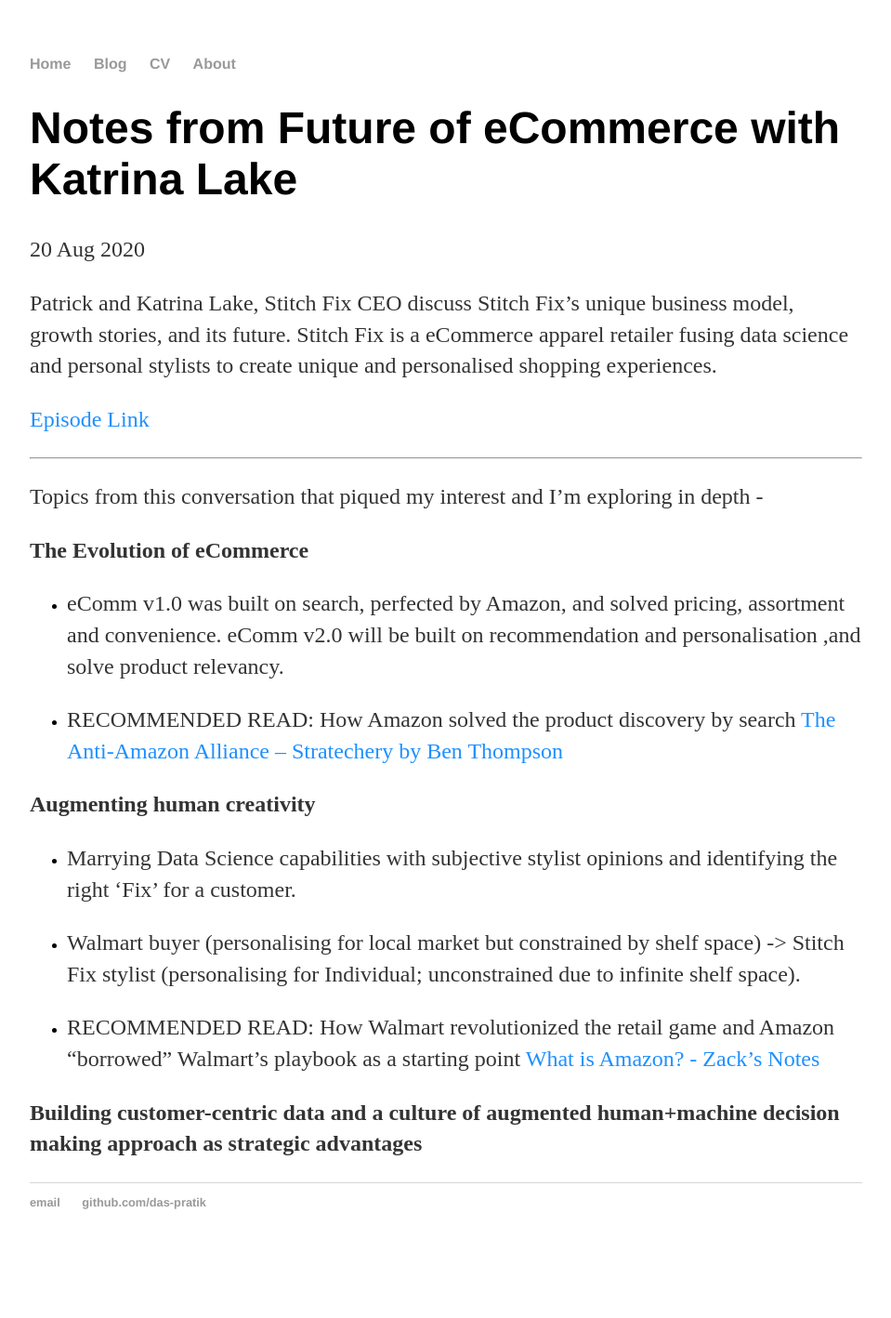
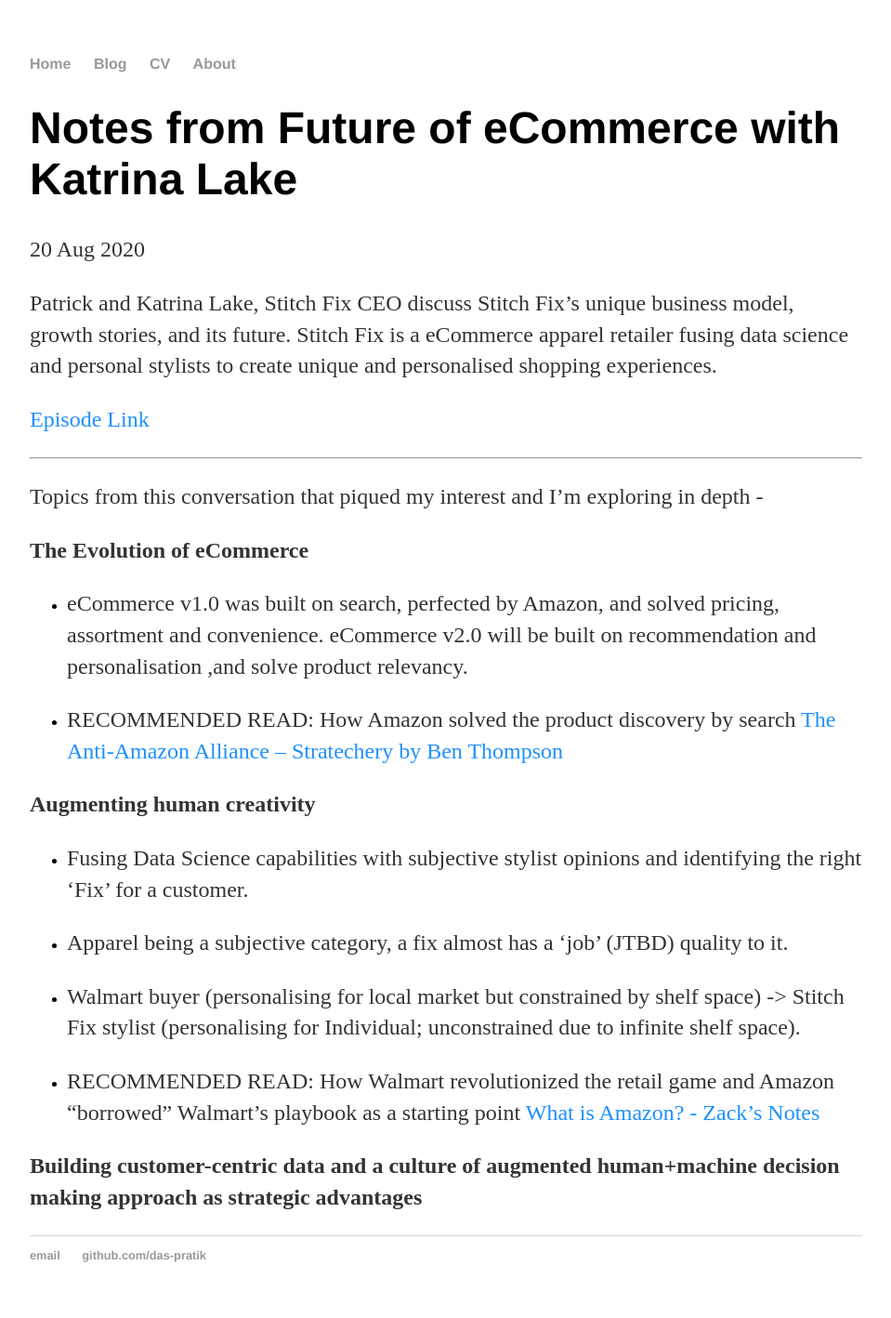
Before and after one commit to das-pratik/das-pratik.github.io, a Jekyll site: the page built from _posts/2020-08-20-stitchfix-and-future-of-ecommerce.md, in a window 1280 px wide. Shown: the whole page at 93% size, without its empty margins (160-1119 px from the left). Built offline with Jekyll 4.4.1, drawn with Linux system fonts in a browser that asks for light colours; before the commit the page ends 1361 px from its top, so only the background shows below that.

Commit message:
Updated future-of-ecommerce post

```diff
--- a/_posts/2020-08-20-stitchfix-and-future-of-ecommerce.md
+++ b/_posts/2020-08-20-stitchfix-and-future-of-ecommerce.md
@@ -16,13 +16,15 @@
 
 **The Evolution of eCommerce**
 
-- eComm v1.0 was built on search, perfected by Amazon, and solved pricing, assortment and convenience. eComm v2.0 will be built on recommendation and personalisation ,and solve product relevancy.
+- eCommerce v1.0 was built on search, perfected by Amazon, and solved pricing, assortment and convenience. eCommerce v2.0 will be built on recommendation and personalisation ,and solve product relevancy.
 
 - RECOMMENDED READ: How Amazon solved the product discovery by search [The Anti-Amazon Alliance – Stratechery by Ben Thompson](https://stratechery.com/2020/the-anti-amazon-alliance/)
 
 **Augmenting human creativity**
 
-- Marrying Data Science capabilities with subjective stylist opinions and identifying the right ‘Fix’ for a customer.
+- Fusing Data Science capabilities with subjective stylist opinions and identifying the right ‘Fix’ for a customer.
+
+- Apparel being a subjective category, a fix almost has a 'job' (JTBD) quality to it.
 
 - Walmart buyer (personalising for local market but constrained by shelf space) -> Stitch Fix stylist (personalising for Individual; unconstrained due to infinite shelf space).
 
```
